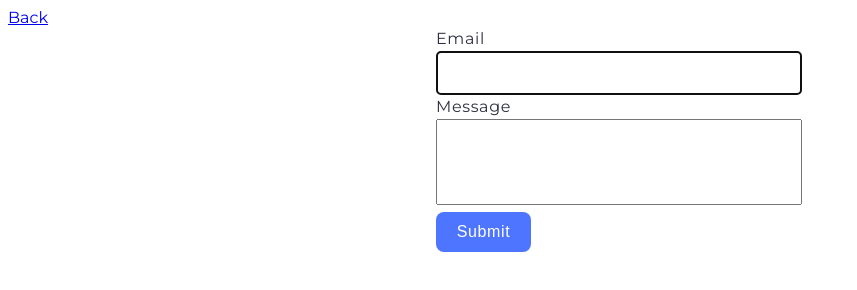
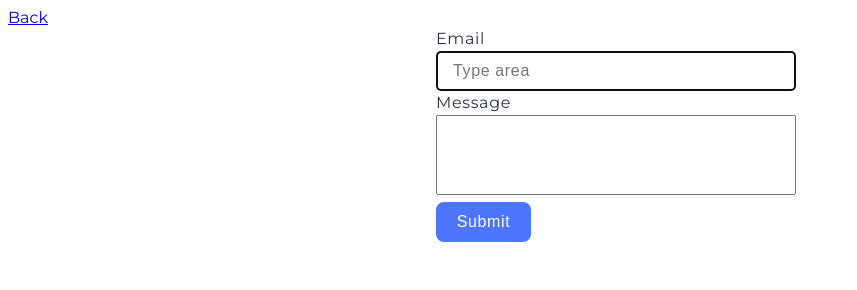
Before and after one commit to klymkov-ivan/goit-js-hw-09, a plain HTML site: page 2-form.html in a window 1280 px wide. Shown: the whole page, without its empty margins (0-857 px from the left). Drawn offline with Linux system fonts and the light colour scheme.

Commit message:
Deploying to gh-pages from @ klymkov-ivan/goit-js-hw-09@98865944ec771edbc1f6f8d3619e40d10ae49297 🚀

```diff
--- a/2-form.html
+++ b/2-form.html
@@ -12,7 +12,7 @@
     />
     <script type="module" crossorigin src="/goit-js-hw-09/2-form.js"></script>
     <link rel="modulepreload" crossorigin href="/goit-js-hw-09/assets/modulepreload-polyfill-B5Qt9EMX.js">
-    <link rel="stylesheet" crossorigin href="/goit-js-hw-09/assets/2-form-CXs5VfH5.css">
+    <link rel="stylesheet" crossorigin href="/goit-js-hw-09/assets/2-form-C40bJL1s.css">
   </head>
   <body>
     <a href="./index.html">Back</a>
@@ -24,7 +24,7 @@
             type="email"
             name="email"
             class="email-input"
-            placeholder=" "
+            placeholder=""
             autofocus
           />
         </label>
--- a/2-form.js
+++ b/2-form.js
@@ -1,2 +1,2 @@
-import"./assets/modulepreload-polyfill-B5Qt9EMX.js";const a=document.querySelector(".feedback-form"),m="feedback-form-state",e={email:"",message:""},s=JSON.parse(localStorage.getItem(m));s&&(e.email=s.email||"",e.message=s.message||"",a.elements.email.value=e.email,a.elements.message.value=e.message);a.addEventListener("input",t=>{const{name:l,value:r}=t.target;e[l]=r,localStorage.setItem(m,JSON.stringify(e))});a.addEventListener("submit",t=>{if(t.preventDefault(),e.email.trim()===""||e.message.trim()===""){alert("Fill please all fields");return}console.log("Form submitted:",e),localStorage.removeItem(m),a.reset(),e.email="",e.message=""});
+import"./assets/modulepreload-polyfill-B5Qt9EMX.js";const a=document.querySelector(".feedback-form"),m="feedback-form-state",t=a.elements.email;t.addEventListener("focus",()=>{t.placeholder="Type area"});t.addEventListener("blur",()=>{t.placeholder=""});const e={email:"",message:""},l=JSON.parse(localStorage.getItem(m));l&&(e.email=l.email||"",e.message=l.message||"",a.elements.email.value=e.email,a.elements.message.value=e.message);a.addEventListener("input",s=>{const{name:r,value:o}=s.target;e[r]=o,localStorage.setItem(m,JSON.stringify(e))});a.addEventListener("submit",s=>{if(s.preventDefault(),e.email.trim()===""||e.message.trim()===""){alert("Fill please all fields");return}console.log("Form submitted:",e),localStorage.removeItem(m),a.reset(),e.email="",e.message=""});
 //# sourceMappingURL=2-form.js.map
--- /dev/null
+++ b/assets/2-form-C40bJL1s.css
@@ -0,0 +1 @@
+*{box-sizing:border-box}body{font-family:Montserrat,sans-serif;color:#2e2f42}.form-wrapper{width:408px;margin:0 auto}.email-input{border:1px solid #808080;border-radius:4px;width:360px;height:40px;font-weight:400;font-size:16px;line-height:1.5;letter-spacing:.04em;padding:8px 16px}.email-input:hover{border:1px solid #000;border-radius:4px}.email-input:focus{font-weight:400;font-size:16px;line-height:1.5;letter-spacing:.04em}.message-input{width:360px;height:80px;resize:none;font-weight:400;font-size:16px;line-height:1.5;letter-spacing:.04em;padding:8px 16px}.form-label{font-weight:400;font-size:16px;line-height:1.5;letter-spacing:.04em}.submit-btn{border:none;margin:0;cursor:pointer;border-radius:8px;padding:8px 16px;width:95px;height:40px;background-color:#4e75ff;font-weight:500;font-size:16px;line-height:1.5;letter-spacing:.04em;color:#fff}.submit-btn:hover{background-color:#6c8cff}
--- a/assets/2-form-CXs5VfH5.css
+++ /dev/null
@@ -1 +0,0 @@
-body{font-family:Montserrat,sans-serif}.form-wrapper{width:408px;margin:0 auto}.email-input{border:1px solid #808080;border-radius:4px;width:360px;height:40px}.email-input:hover{border:1px solid #000;border-radius:4px}.message-input{width:360px;height:80px;resize:none}.form-label{font-weight:400;font-size:16px;line-height:1.5;letter-spacing:.04em;color:#2e2f42}.submit-btn{border:none;margin:0;cursor:pointer;border-radius:8px;padding:8px 16px;width:95px;height:40px;background-color:#4e75ff;font-weight:500;font-size:16px;line-height:1.5;letter-spacing:.04em;color:#fff}.submit-btn:hover{background-color:#6c8cff}
```
Also changed, not shown: 1-gallery.js (+1 -1 lines), index.html (+0 -2 lines), 2 other files.
